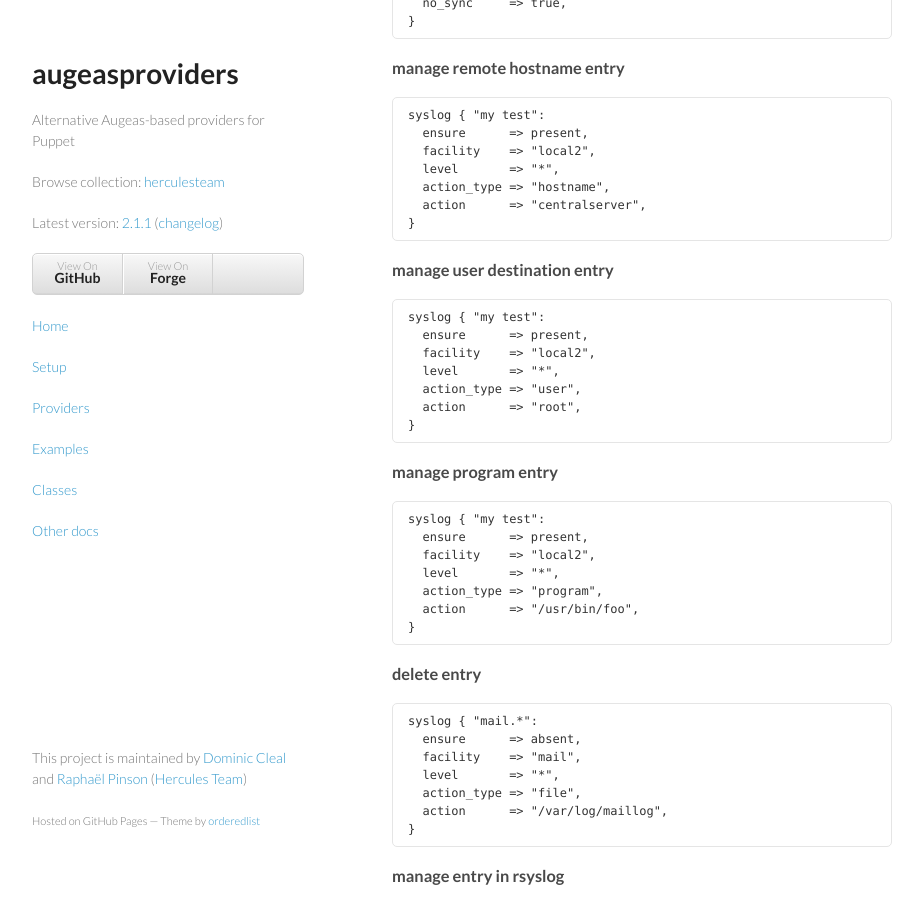
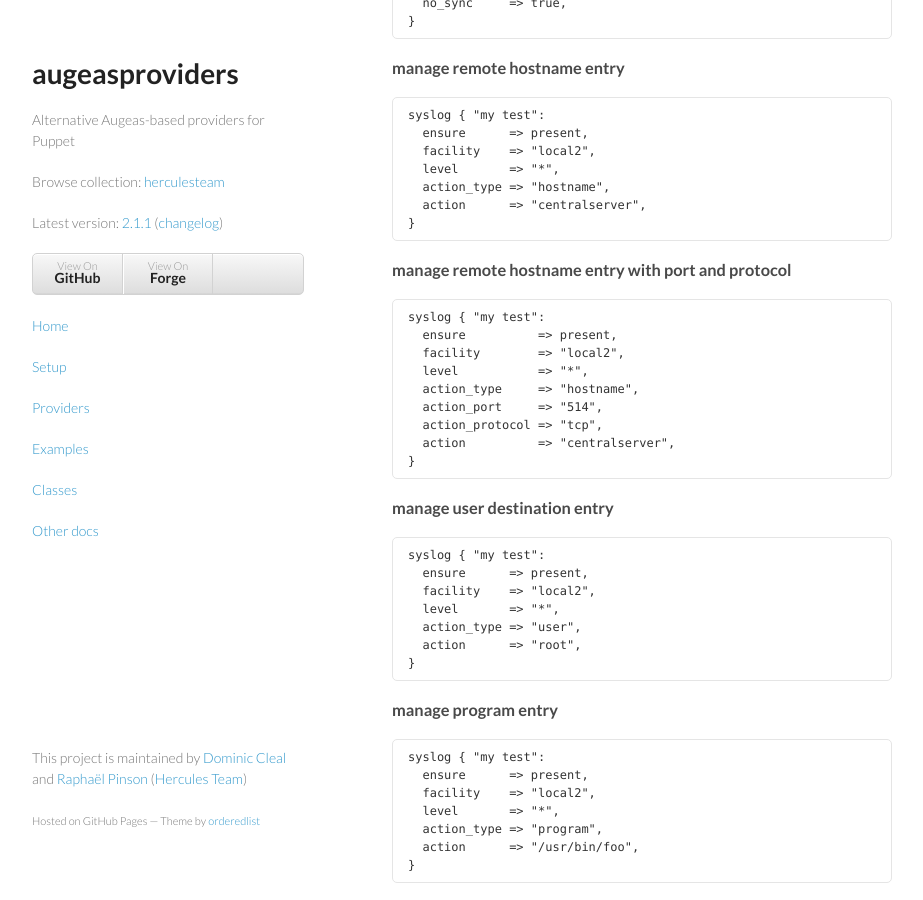
Before and after one commit to voxpupuli/puppet-augeasproviders, a Jekyll site: the page built from documentation/examples.md, in a window 1280 px wide and 900 px high, scrolled down 22330 px. Shown: the whole window, without its empty margins (178-1101 px from the left). Built offline with Jekyll 4.4.1, drawn with Linux system fonts in a browser that asks for light colours.

Commit message:
Add syslog example with action_port and action_protocol

```diff
--- a/documentation/examples.md
+++ b/documentation/examples.md
@@ -1100,6 +1100,18 @@
       action      => "centralserver",
     }
 
+### manage remote hostname entry with port and protocol
+
+    syslog { "my test":
+      ensure          => present,
+      facility        => "local2",
+      level           => "*",
+      action_type     => "hostname",
+      action_port     => "514",
+      action_protocol => "tcp",
+      action          => "centralserver",
+    }
+
 ### manage user destination entry
 
     syslog { "my test":
```
